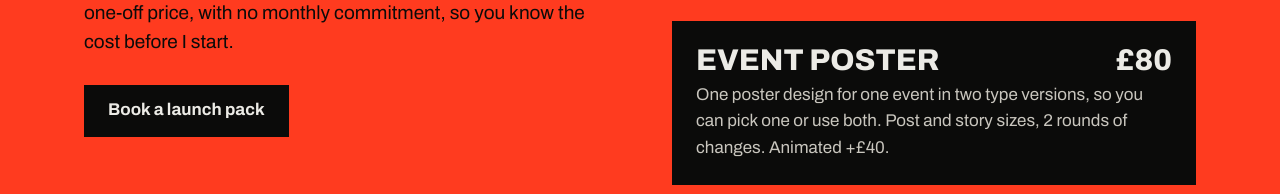
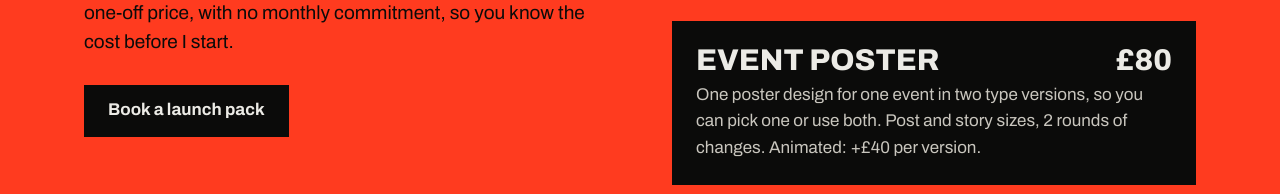
Before and after one commit to Jisk-Dockey/jisk-dockey.github.io, a plain HTML site: page index.html in a window 1280 px wide. Shown: the part 2652-2846 px from the top of the page. Drawn offline with Linux system fonts and the light colour scheme.

Commit message:
Event poster animation priced per version (+£40 each)
Co-Authored-By: Claude Opus 5.5 <noreply@anthropic.com>
Claude-Session: https://claude.ai/code/session_01V3q6cH3FywQrnkz9qjAWan

```diff
--- a/index.html
+++ b/index.html
@@ -195,7 +195,7 @@ html.lenis body {
         <div style="display: flex; flex-direction: column; gap: 12px">
           <div style="background: #0b0b0a; color: #ecebe6; padding: 24px; display: flex; flex-direction: column; gap: 6px">
             <p style="margin: 0; display: flex; flex-wrap: wrap; justify-content: space-between; align-items: baseline; gap: 4px 12px; font-weight: 800; font-stretch: 70%; font-size: 30px; line-height: 1.05; text-transform: uppercase"><span>Event poster</span><span style="white-space: nowrap">£80</span></p>
-            <p style="margin: 0; color: #c9c6be">One poster design for one event in two type versions, so you can pick one or use both. Post and story sizes, 2 rounds of changes. Animated +£40.</p>
+            <p style="margin: 0; color: #c9c6be">One poster design for one event in two type versions, so you can pick one or use both. Post and story sizes, 2 rounds of changes. Animated: +£40 per version.</p>
           </div>
           <div style="background: #0b0b0a; color: #ecebe6; padding: 24px; display: flex; flex-direction: column; gap: 6px">
             <p style="margin: 0; display: flex; flex-wrap: wrap; justify-content: space-between; align-items: baseline; gap: 4px 12px; font-weight: 800; font-stretch: 70%; font-size: 30px; line-height: 1.05; text-transform: uppercase"><span>Monthly</span><span style="white-space: nowrap">£150 a month</span></p>
```
